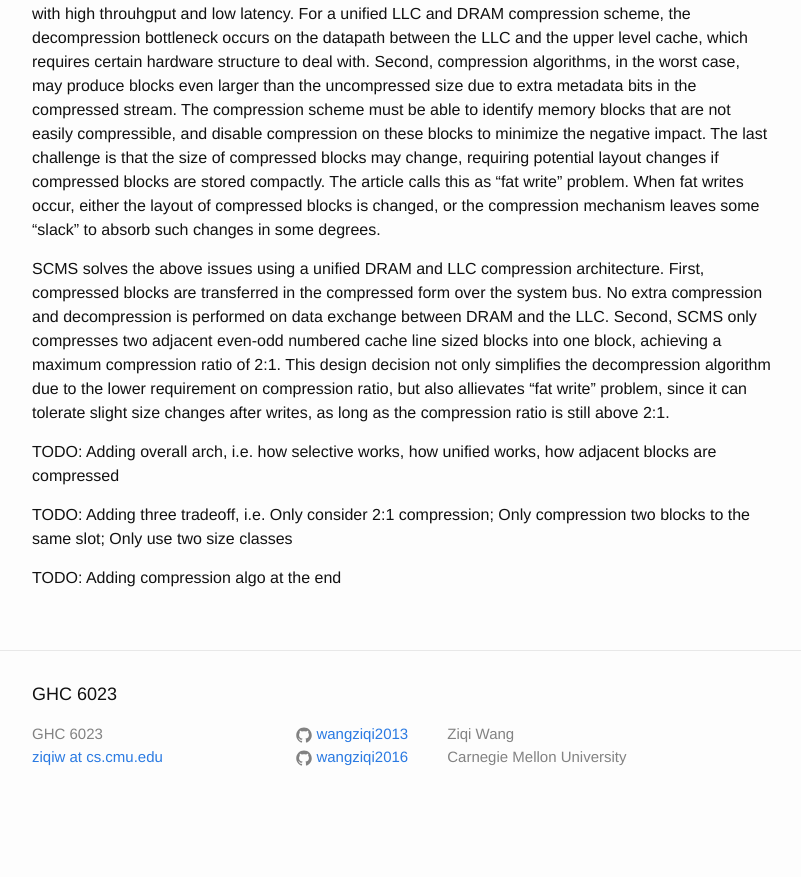
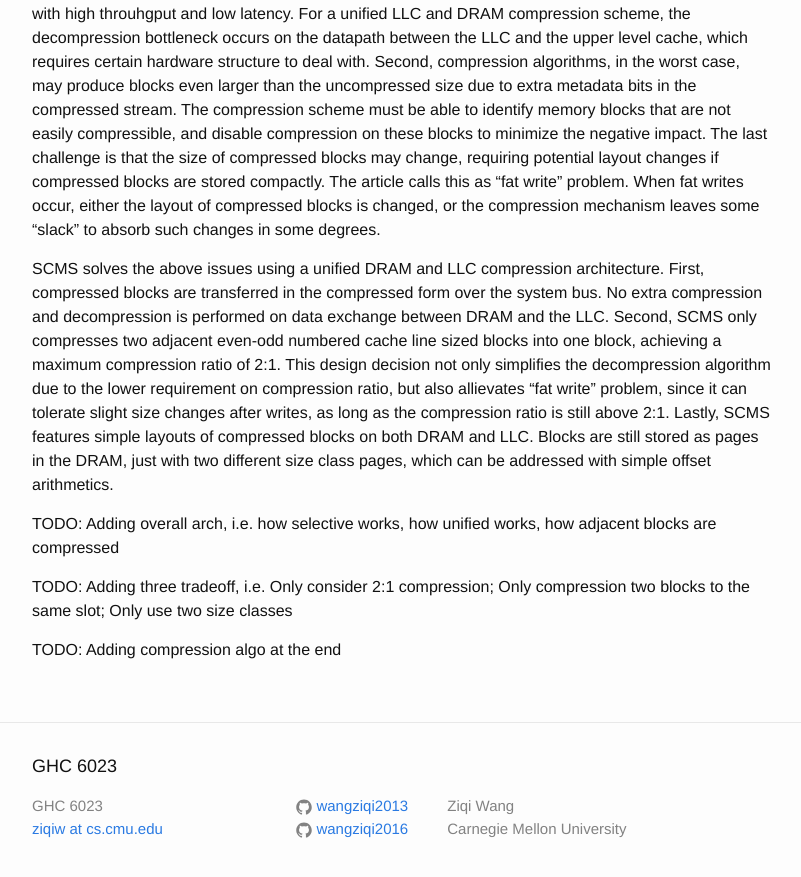
Before and after one commit to wangziqi2013/wangziqi2013.github.io, a Jekyll site: the page built from _posts/2020-07-03-scms.markdown, in a window 1280 px wide and 900 px high, scrolled down 1030 px. Shown: the top 877 px of the window, without its empty margins (238-1039 px from the left). Built offline with Jekyll 4.4.1, drawn with Linux system fonts in a browser that asks for light colours; before the commit the page ends 1858 px from its top, so only the background shows below that.

Commit message:
Adding layout

```diff
--- a/_posts/2020-07-03-scms.markdown
+++ b/_posts/2020-07-03-scms.markdown
@@ -55,7 +55,9 @@ in the compressed form over the system bus. No extra compression and decompressi
 DRAM and the LLC. Second, SCMS only compresses two adjacent even-odd numbered cache line sized blocks into one block,
 achieving a maximum compression ratio of 2:1. This design decision not only simplifies the decompression algorithm due
 to the lower requirement on compression ratio, but also allievates "fat write" problem, since it can tolerate slight
-size changes after writes, as long as the compression ratio is still above 2:1.
+size changes after writes, as long as the compression ratio is still above 2:1. Lastly, SCMS features simple layouts of
+compressed blocks on both DRAM and LLC. Blocks are still stored as pages in the DRAM, just with two different size class
+pages, which can be addressed with simple offset arithmetics.
 
 TODO: Adding overall arch, i.e. how selective works, how unified works, how adjacent blocks are compressed
 
```
